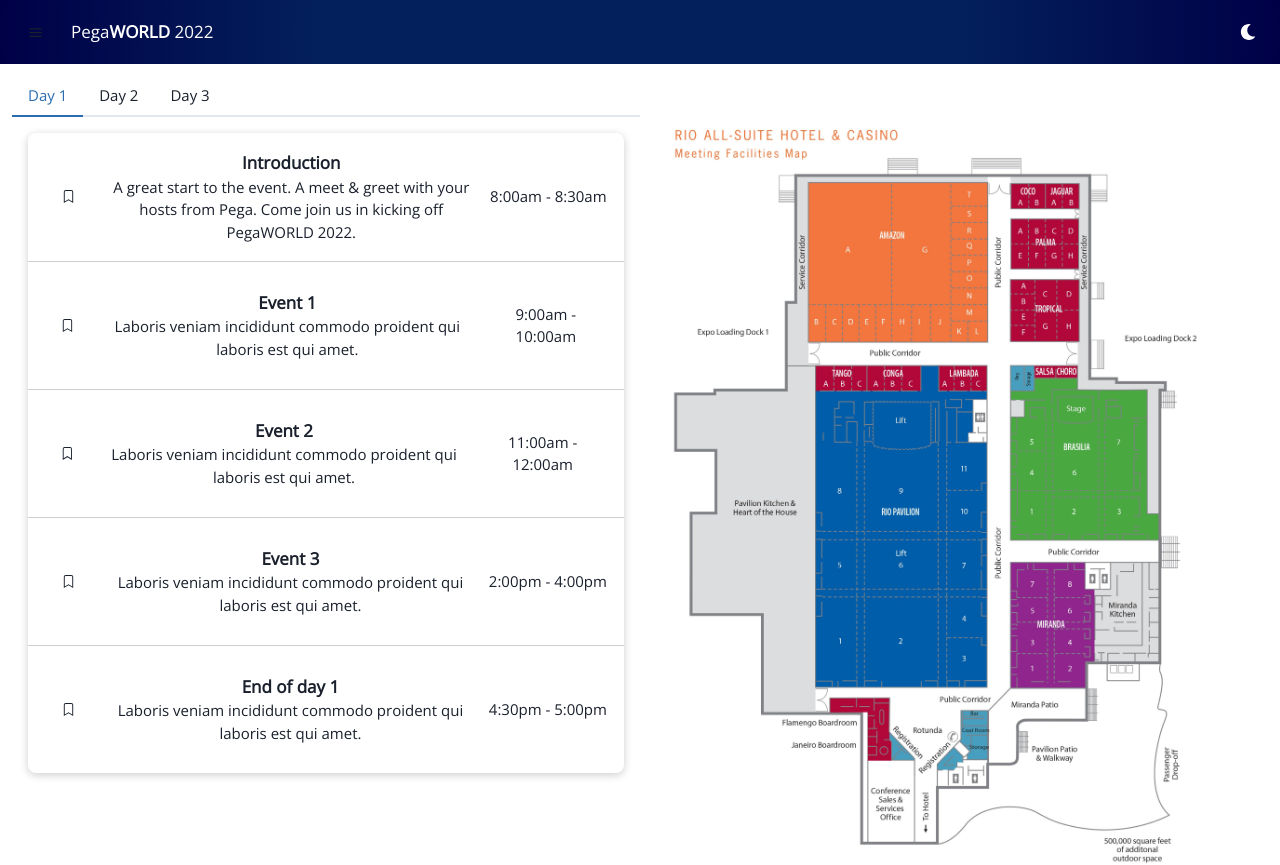
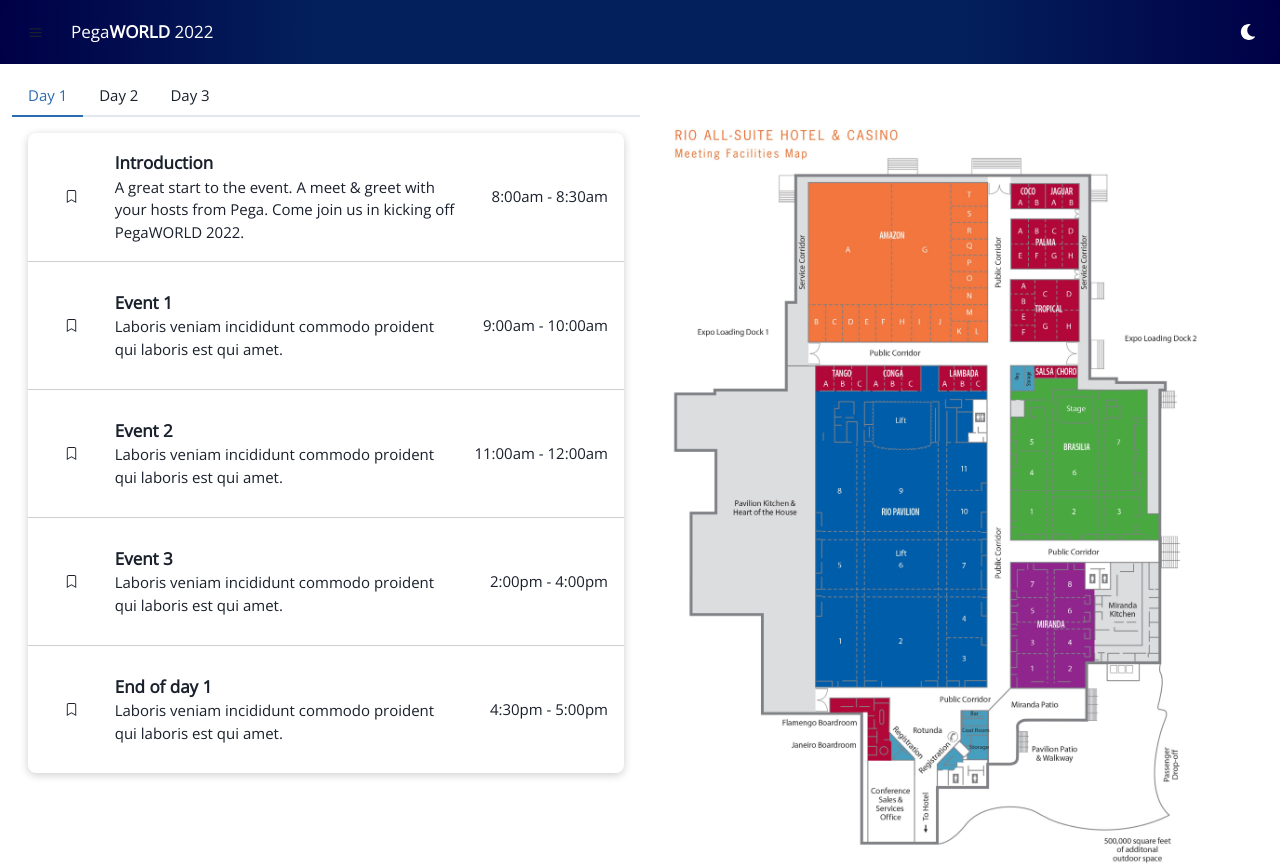
Before and after one commit to rgaspary/potential-octo-carnival, a React (Create React App) app: page / in a window 1280 px wide. Shown: the top 865 px of the page. Built offline with nearby package versions, Linux system fonts and the light colour scheme.

Commit message:
[Fix] local storage and state selector bug. [Fix] CSS bug in calendar

```diff
--- a/src/components/EventTile/EventTile.jsx
+++ b/src/components/EventTile/EventTile.jsx
@@ -7,16 +7,20 @@
   const [favorites, setFavorites] = useState(
     JSON.parse(localStorage.getItem('favorites')) || []
   )
-  // console.log(favorites)
   const saveFavorite = () => {
     const found = favorites.find((fav) => fav === eventId)
-    // console.log(found)
-    if (found === undefined) {
-      const newFavorites = JSON.stringify([...favorites, eventId])
-      localStorage.setItem('favorites', newFavorites)
+    const oldFavorites = JSON.parse(localStorage.getItem('favorites'))
+    if (found) {
+      // Remove from favorites
+      const newFavorites = oldFavorites.filter((fav) => fav !== eventId)
+      localStorage.setItem('favorites', JSON.stringify(newFavorites))
+      setFavorites(newFavorites)
+    } else {
+      // Add to favorites
+      const newFavorites = [...oldFavorites, eventId]
+      localStorage.setItem('favorites', JSON.stringify(newFavorites))
       setFavorites(newFavorites)
     }
-    // console.log(favorites)
   }
   return (
     <Flex
@@ -29,22 +33,40 @@
       justifyContent="space-evenly"
       alignItems="center"
       minH="32"
-      flexWrap={{ base: 'wrap', md: 'nowrap' }}
+      w="100%"
     >
-      <Button onClick={saveFavorite} variant="ghost">
+      <Button
+        onClick={saveFavorite}
+        variant="ghost"
+        w={{ base: '20%', md: '10%' }}
+      >
         {favorites.find((fav) => fav === eventId) ? (
           <BsFillBookmarkFill />
         ) : (
           <BsBookmark />
         )}
       </Button>
-      <Box w="70%" px="3">
-        <Text fontWeight="bold">{title}</Text>
-        <Text fontSize="md">{description}</Text>
-      </Box>
-      <Text fontSize="md" mt={{ base: '16px', md: 0 }}>
-        {hours.start} - {hours.end}
-      </Text>
+      <Flex
+        alignItems="center"
+        flexDir={{ base: 'column', md: 'row' }}
+        w={{ base: '80%', md: '90%' }}
+        textAlign="left"
+        ml="15px"
+      >
+        <Box w={{ base: '100%', md: '70%' }}>
+          <Text fontWeight="bold">{title}</Text>
+          <Text fontSize="md">{description}</Text>
+        </Box>
+        <Text
+          w={{ base: '100%', md: '30%' }}
+          fontSize="md"
+          ml={{ base: 0, md: 'auto' }}
+          mt={{ base: '16px', md: 0 }}
+          textAlign={{ base: 'center', md: 'right' }}
+        >
+          {hours.start} - {hours.end}
+        </Text>
+      </Flex>
     </Flex>
   )
 }
```
